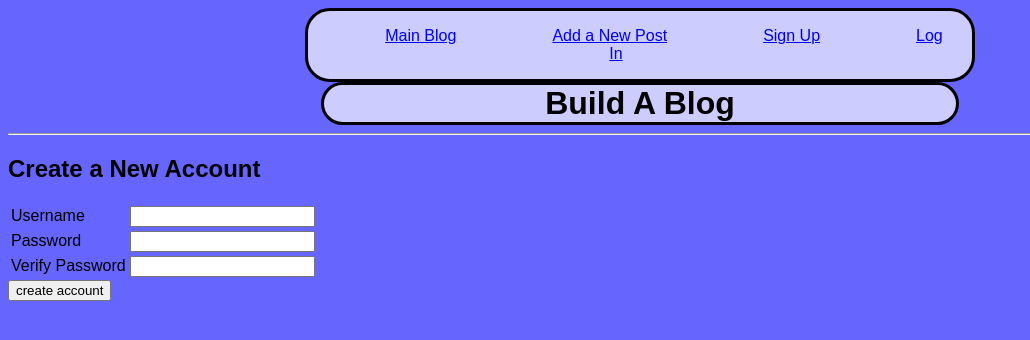
After one commit to danduval/blogz, a Flask app: page /signup in a window 1280 px wide. The commit adds this page. Shown: the top 340 px of the page, without its empty margins (0-1030 px from the left). Run offline with Flask 2, Linux system fonts and the light colour scheme.

Commit message:
Got /login and /signup mostly done

```diff
--- a/main.py
+++ b/main.py
@@ -3,20 +3,34 @@ from flask_sqlalchemy import SQLAlchemy
 
 app = Flask(__name__)
 app.config['DEBUG'] = True
-app.config['SQLALCHEMY_DATABASE_URI'] = 'mysql+pymysql://build-a-blog:beproductive@localhost:8889/build-a-blog'
+app.config['SQLALCHEMY_DATABASE_URI'] = 'mysql+pymysql://blogz:beproductive@localhost:8889/blogz'
 app.config['SQLALCHEMY_ECHO'] = True
+app.secret_key = 'y337kGcys&zP3B'
+
 db = SQLAlchemy(app)
-app.secret_key = 'y337kGcys&zP3B'
 
 class Blog(db.Model):
 
     id = db.Column(db.Integer, primary_key=True)
     title = db.Column(db.String(120))
     body = db.Column(db.String(1000))
+    owner_id = db.Column(db.Integer, db.ForeignKey('user.id'))
 
-    def __init__(self, title, body):
+    def __init__(self, title, body, owner):
         self.title = title
         self.body = body
+        self.owner = owner
+
+class User(db.Model):
+
+    id = db.Column(db.Integer, primary_key=True)
+    user = db.Column(db.String(120))
+    password = db.Column(db.String(120))
+    blogs = db.relationship("Blog", backref='owner')
+
+    def __init__(self, user, password):
+        self.user = user
+        self.password = password
 
 @app.route('/blog', methods=["POST", "GET"])
 def index():
@@ -25,31 +39,39 @@ def index():
         # validate first:
         title = request.form['title']
         body = request.form['body']
+        owner = request.form['owner']
 
         error = False
         error_1 = ''
         error_2 = ''
+        error_3 = ''
 
         if title == '':
             error = True
             error_1 = "Please enter a title"
 
+        if owner == '':
+            error = True
+            error_2 = 'Please enter your username'
+
         if body == '':
             error = True
-            error_2 = "Please enter a blog post"
+            error_3 = "Please enter a blog post"
 
         if error == True:
-            return render_template('new-post.html', error_1=error_1, error_2=error_2, body=body, title=title)
+            return render_template('new-post.html', error_1=error_1, error_2=error_2, error_3=error_3, body=body, title=title, owner=owner)
 
         else:
-            blog = Blog(title, body)
+            owner = User.query.filter_by(user=owner).first()
+            blog = Blog(title, body, owner)
             db.session.add(blog)
             db.session.commit()
             return redirect('/blog?id=' + str(blog.id))
 
-    blogs = Blog.query.all()
+
 
     if not request.args:
+        blogs = Blog.query.all()
         return render_template("blog.html", blogs=blogs)
 
     else:
@@ -63,5 +85,117 @@ def index():
 def new_post():
     return render_template('new-post.html')
 
+@app.route('/signup', methods=['POST', 'GET'])
+def register():
+
+    if request.method == 'POST':
+        user = request.form['user']
+        password = request.form['password']
+        verification = request.form['verification']
+
+        # TODO - validate user's data
+
+        error = False
+        error_1 = ''
+        error_2 = ''
+        error_3 = ''
+        error_4 = ''
+        error_5 = ''
+
+        # User leaves any of the username, password, or verify fields blank and gets an error message that one or more fields are invalid.
+
+        if user == '' or password == '' or verification == '':
+            error_1 = 'Please fill out all fields'
+            error = True
+
+        # User enters a username that already exists and gets an error message that username already exists.
+
+        existing_user = User.query.filter_by(user=user).first()
+        if user == existing_user:
+            error_2 = 'User already exists, select a different username'
+            error = True
+
+        # hmmm ... why doesn't the above error message work?  All of the other ones do ...
+
+        # User enters different strings into the password and verify fields and gets an error message that the passwords do not match.
+
+        if password != verification:
+            error_3 = 'password and verification do not match'
+            error = True
+
+        # User enters a password or username less than 3 characters long and gets either an invalid username or an invalid password message.
+
+        if len(user) > 0 and len(user) < 3 :
+            error_4 = "Username must be at least 3 characters long"
+            error = True
+
+        if len(password) > 0 and len(password) < 3:
+            error_5 = "Password must be at least 3 characters long"
+            error = True
+
+        # If we have an error, redirect to "signup" and display error messages
+
+        if error == True:
+            errors = []
+            errors.append(error_1)
+            errors.append(error_2)
+            errors.append(error_3)
+            errors.append(error_4)
+            errors.append(error_5)
+
+            return render_template("signup.html", errors=errors, user=user)
+
+    # User enters new, valid username, a valid password, and verifies password correctly and is redirected to the '/newpost' page with their username being stored in a session.
+
+        if not existing_user:
+            new_user = User(user, password)
+            db.session.add(new_user)
+            db.session.commit()
+            session['user'] = user
+            return redirect('/new_post')
+
+    return render_template('signup.html')
+
+@app.route('/login', methods=['POST', 'GET'])
+def login():
+
+    error_1 = ''
+    error_2 = ''
+
+    if request.method == 'POST':
+        username = request.form['user']
+        password = request.form['password']
+        user = User.query.filter_by(user=username).first()
+
+    # User enters a username that is stored in the database with the correct password and is redirected to the /newpost page with their username being stored in a session.
+
+        if user and user.password == password:
+            session['user'] = username
+            return redirect('/new_post')
+
+    # ok that one seems to work
+
+    # User enters a username that is stored in the database with an incorrect password and is redirected to the /login page with a message that their password is incorrect.
+
+        if user and user.password != password:
+            error_1 = "Incorrect password"
+            return render_template("login.html", error=error_1)
+
+    # that one also seems good
+
+    # User tries to login with a username that is not stored in the database and is redirected to the /login page with a message that this username does not exist.
+
+        if not user:
+            error_2 = "Username does not exist"
+            return render_template("login.html", error=error_2)
+
+    # this also seems copacetic
+
+    # User does not have an account and clicks "Create Account" and is directed to the /signup page.
+
+    # uh ... what?  We're not dealing with "Create Account" here ... is this instruction an error?
+
+    return render_template('login.html')
+
 if __name__ == '__main__':
     app.run()
--- a/templates/base.html
+++ b/templates/base.html
@@ -45,7 +45,7 @@
     </style>
 </head>
 <nav>
-<a href="/blog">Main Blog</a><a href="/new_post">Add a New Post</a>
+<a href="/blog">Main Blog</a><a href="/new_post">Add a New Post</a><a href="/signup">Sign Up</a><a href="/login">Log In</a>
 </nav>
 <h1 id="title">Build A Blog</h1>
 
--- a/templates/new-post.html
+++ b/templates/new-post.html
@@ -7,11 +7,14 @@
     <label>Blog Title<br><input type="text" name="title" value="{{title}}" /></label><br>
     <span class="error">{{error_1}}</span><br>
 
+    <label>User<br><input type="text" name="owner" value="{{owner}}" /></label><br>
+    <span class="error">{{error_2}}</span><br>
+
     <label for="body">Blog Contents</label><br>
 
     <textarea name="body" rows="4" cols="50">{{body}}</textarea><br>
 
-    <span class="error">{{error_2}}</span><br>
+    <span class="error">{{error_3}}</span><br>
 
     <input type="submit" value="publish" />
 
--- /dev/null
+++ b/templates/signup.html
@@ -0,0 +1,37 @@
+{% extends "base.html" %}
+
+{% block content %}
+<h2>Create a New Account</h2>
+
+{% for error in errors %}
+
+<h3>{{ error }}</h3>
+
+{% endfor %}
+
+<form action="/signup" method="post">
+
+    <table>
+
+    <tr>
+    <td><label for="user">Username</label></td>
+    <td><input name="user" type="text" value="{{user}}" /></td>
+    </tr>
+
+    <tr>
+    <td><label for="password">Password</label></td>
+    <td><input name="password" type="text" /></td>
+    </tr>
+
+    <tr>
+    <td><label for="verification">Verify Password</label></td>
+    <td><input name="verification" type="text" /></td>
+    </tr>
+
+    </table>
+
+    <input type="submit" value="create account" />
+
+</form>
+
+{% endblock %}
```
Also changed, not shown: templates/login.html (added, +29 -0 lines).
